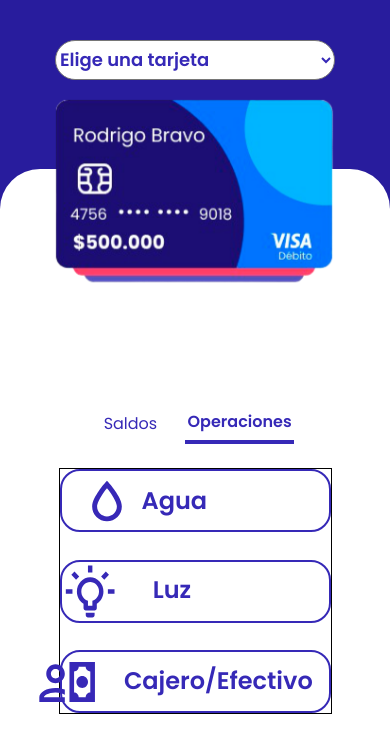
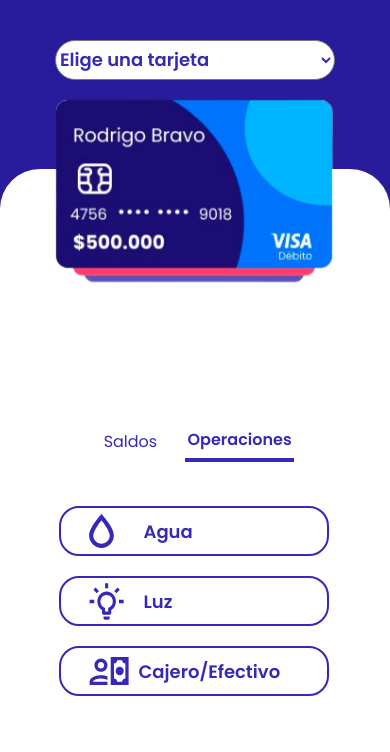
Before and after one commit to CamilaMaira/citi, a React (Create React App) app: page /Transactions in a window 390 px wide. Shown: the top 752 px of the page. Built offline with nearby package versions, Linux system fonts and the light colour scheme; no server answers.

Commit message:
arreglo css transactions

```diff
--- a/src/Components/Transactions.css
+++ b/src/Components/Transactions.css
@@ -89,7 +89,6 @@
    }
 
    .Operations{
-     border:1px solid black;
     display: flex;
     flex-direction: column;
     align-content: center;
@@ -97,80 +96,51 @@
     margin-top: 5%;
    }
 
-   .Btn-Agua{
-     border: 1px solid red;
-    width: 100%;
-    height: 7.5vh;
-    border-radius: 20px;
-    font-family: 'Poppins', sans-serif;
-    font-size: 24px;
-    background-color: #FFFFFF;
-    color: #3629B7;
-    font-weight: bold;
-    border: 2px solid #3629B7;
-    display: flex;
-    align-items: center;
-
-   }
-   .iconoAgua{
-
-    width: 30px;
-    margin-left: 30px;
-    margin-right: 20px;
+   .agua, .luz, .cajero {
+     display: flex;
+     justify-content: center;
+     align-items: center;
+     width: 270px;
+     border: 2px solid #3629B7;
+     border-radius: 20px;
+     height: 50px;
+     font-size: 18px;
+     margin-top: 20px;
 
 
    }
+   .Btn-Agua,
+   .Btn-Luz,
+   .Btn-Cajero-Efectivo {
+  width: 250px;
+   color: #3629B7;
+   background-color: transparent;
+   font-weight: bold;
+   display: flex;
+   align-items: center;
+   border: none;
 
-   .Btn-Luz{
-    margin-top: 10%;
-    width: 100%;
-    height: 7.5vh;
-    border-radius: 20px;
-    font-family: 'Poppins', sans-serif;
-    font-size: 24px;
-    background-color: #FFFFFF;
-    color: #3629B7;
-    font-weight: bold;
-    border: 2px solid #3629B7;
+  }
+
+   .Btn-Agua svg {
+    width: 25px;
+    margin-left: 20px;
+    margin-right: 30px;
    }
- .IpagoLuz{
-    width: 50px;
-    margin-left: -50%;
-    margin-right: 14%;
- }
+
+   .Btn-Luz svg {
+     width: 35px;
+     margin-left: 20px;
+     margin-right: 20px;
+   }
+
+   .Btn-Cajero-Efectivo svg {
+    width: 40px;
+    margin-left: 20px;
+    margin-right: 10px;
+
+   }
 
 
 
-   .Btn-Cajero-Efectivo{
-    margin-top: 10%;
-    width: 100%;
-    height: 7.5vh;
-    border-radius: 20px;
-    font-family: 'Poppins', sans-serif;
-    font-size: 24px;
-    background-color: #FFFFFF;
-    color: #3629B7;
-    font-weight: bold;
-    border: 2px solid #3629B7;
-   }
-   .Icajero-efectivo{
-    width: 60px;
-    margin-left: -15%;
-    margin-right: 10%;
-   }
-   .Btn-Personales{
-    margin-top: 10%;
-    width: 100%;
-    height: 7.5vh;
-    border-radius: 20px;
-    font-family: 'Poppins', sans-serif;
-    font-size: 24px;
-    background-color: #FFFFFF;
-    color: #3629B7;
-    margin-bottom: 10%;
-    font-weight: bold;
-    border: 2px solid #3629B7;
-   }
-
-
 }
--- a/src/Components/Transactions.js
+++ b/src/Components/Transactions.js
@@ -27,29 +27,34 @@ function Transactions() {
       <button className="Btn-Operaciones"  aria-label="boton que selecciona las operaciones">Operaciones</button>
      </div>
 
-      <div className="Operations"  aria-label="contenido de operaciones que puede realizar" role="contenidos de operaciones">
 
+    <div className="Operations"  aria-label="Listado de cuentas que que puedes pagar" role="contenidos de operaciones">
 
-
+    <div className="agua">
      <Link to="/Pago">
-     <button  className="Btn-Agua"  aria-label="boton que selecciona la opcion de pagar Agua">
-     <svg className="iconoAgua" width="40" height="58" viewBox="0 0 49 67" fill="none" xmlns="http://www.w3.org/2000/svg">
+     <button  className="Btn-Agua"  aria-label="Boton que selecciona la opcion de pagar Agua">
+     <svg width="40" height="58" viewBox="0 0 49 67" fill="none" xmlns="http://www.w3.org/2000/svg">
     <path d="M24.4802 0.224609L21.4502 3.61681C21.4502 3.61681 16.279 9.47239 11.0674 17.0645C5.85584 24.6565 0.240234 33.7428 0.240234 42.4656C0.240234 48.8918 2.79409 55.0548 7.33997 59.5988C11.8858 64.1428 18.0514 66.6956 24.4802 66.6956C30.9091 66.6956 37.0746 64.1428 41.6205 59.5988C46.1664 55.0548 48.7202 48.8918 48.7202 42.4656C48.7202 33.7428 43.1046 24.6565 37.893 17.0645C32.6814 9.47239 27.5102 3.61681 27.5102 3.61681L24.4802 0.224609ZM24.4802 12.8646C26.2578 14.9645 27.8738 16.701 31.2674 21.6278C36.1558 28.7352 40.6402 37.7811 40.6402 42.4656C40.6402 51.4307 33.449 58.6189 24.4802 58.6189C15.5114 58.6189 8.32024 51.4307 8.32024 42.4656C8.32024 37.7811 12.8046 28.7352 17.693 21.6278C21.0866 16.701 22.7026 14.9645 24.4802 12.8646Z" fill="#3728B7"/>
     </svg>Agua</button>
      </Link>
+     </div>
 
-
-     <Link  to="/Pago"><button className="Btn-Luz"  aria-label="boton que selecciona la opcion de pagar Luz">
-     <svg className="IpagoLuz" width="51" height="53" viewBox="0 0 51 53" fill="none" xmlns="http://www.w3.org/2000/svg">
+    <div className="luz">
+     <Link  to="/Pago">
+      <button className="Btn-Luz" aria-label="boton que selecciona la opcion de pagar Luz">
+     <svg width="51" height="53" viewBox="0 0 51 53" fill="none" xmlns="http://www.w3.org/2000/svg">
     <path d="M43.7374 24.0909H50.5112V28.9091H43.7374V24.0909ZM0.836914 24.0909H7.61068V28.9091H0.836914V24.0909ZM27.932 0V7.22727H23.4161V0H27.932ZM9.68797 6.02273L14.4973 11.1782L11.2911 14.575L6.48172 9.46773L9.68797 6.02273ZM36.8508 11.1541L41.6376 6.02273L44.8664 9.46773L40.057 14.575L36.8508 11.1541ZM25.674 12.0455C29.2671 12.0455 32.7129 13.5683 35.2536 16.2791C37.7943 18.9898 39.2216 22.6664 39.2216 26.5C39.2216 31.8482 36.4895 36.5218 32.4478 39.0273V43.3636C32.4478 44.0026 32.2099 44.6153 31.7865 45.0671C31.363 45.5189 30.7887 45.7727 30.1899 45.7727H21.1582C20.5594 45.7727 19.9851 45.5189 19.5616 45.0671C19.1382 44.6153 18.9003 44.0026 18.9003 43.3636V39.0273C14.8586 36.5218 12.1265 31.8482 12.1265 26.5C12.1265 22.6664 13.5538 18.9898 16.0945 16.2791C18.6352 13.5683 22.081 12.0455 25.674 12.0455ZM30.1899 48.1818V50.5909C30.1899 51.2298 29.952 51.8426 29.5286 52.2944C29.1051 52.7462 28.5308 53 27.932 53H23.4161C22.8173 53 22.243 52.7462 21.8195 52.2944C21.3961 51.8426 21.1582 51.2298 21.1582 50.5909V48.1818H30.1899ZM23.4161 40.9545H27.932V35.8232C31.8382 34.7632 34.7057 30.9809 34.7057 26.5C34.7057 23.9443 33.7542 21.4932 32.0604 19.6861C30.3666 17.8789 28.0694 16.8636 25.674 16.8636C23.2787 16.8636 20.9815 17.8789 19.2877 19.6861C17.5939 21.4932 16.6424 23.9443 16.6424 26.5C16.6424 30.9809 19.5099 34.7632 23.4161 35.8232V40.9545Z" fill="#3729B7"/>
     </svg>
     Luz</button></Link>
+    </div>
 
+      <div className="cajero">
       <button className="Btn-Cajero-Efectivo"  aria-label="boton que selecciona la opcion de pagar Internet">
       <svg className="Icajero-efectivo" width="57" height="40" viewBox="0 0 57 40" fill="none" xmlns="http://www.w3.org/2000/svg">
     <path d="M37.9075 20C37.9075 18.4399 38.5181 16.9437 39.6049 15.8405C40.6917 14.7374 42.1658 14.1176 43.7028 14.1176C45.2398 14.1176 46.7139 14.7374 47.8008 15.8405C48.8876 16.9437 49.4982 18.4399 49.4982 20C49.4982 21.5601 48.8876 23.0563 47.8008 24.1595C46.7139 25.2626 45.2398 25.8824 43.7028 25.8824C42.1658 25.8824 40.6917 25.2626 39.6049 24.1595C38.5181 23.0563 37.9075 21.5601 37.9075 20ZM30.9531 0V40H56.4526V0H30.9531ZM51.8163 30.5882C49.2663 30.5882 47.18 32.7059 47.18 35.2941H40.2256C40.2256 34.046 39.7372 32.8491 38.8677 31.9666C37.9982 31.084 36.819 30.5882 35.5894 30.5882V9.41177C38.1625 9.41177 40.2256 7.31765 40.2256 4.70588H47.18C47.18 5.95396 47.6685 7.15092 48.538 8.03344C49.4074 8.91597 50.5867 9.41177 51.8163 9.41177V30.5882ZM17.0443 7.05882C19.5943 7.05882 21.6806 9.17647 21.6806 11.7647C21.6806 14.3529 19.5943 16.4706 17.0443 16.4706C14.4944 16.4706 12.408 14.3529 12.408 11.7647C12.408 9.17647 14.4944 7.05882 17.0443 7.05882ZM17.0443 2.35294C11.9212 2.35294 7.77178 6.56471 7.77178 11.7647C7.77178 16.9647 11.9212 21.1765 17.0443 21.1765C22.1674 21.1765 26.3168 16.9647 26.3168 11.7647C26.3168 6.56471 22.1674 2.35294 17.0443 2.35294ZM17.0443 25.8824C8.07314 25.8824 0.817383 30.0941 0.817383 35.2941V40H26.3168V35.2941H5.45365C5.45365 33.9294 9.51038 30.5882 17.0443 30.5882C21.2865 30.5882 24.3928 31.6471 26.3168 32.8235V27.5765C23.6973 26.5176 20.5215 25.8824 17.0443 25.8824Z" fill="#3728B7"/>
     </svg>
     Cajero/Efectivo</button>
+    </div>
 
       </div>
 
```
